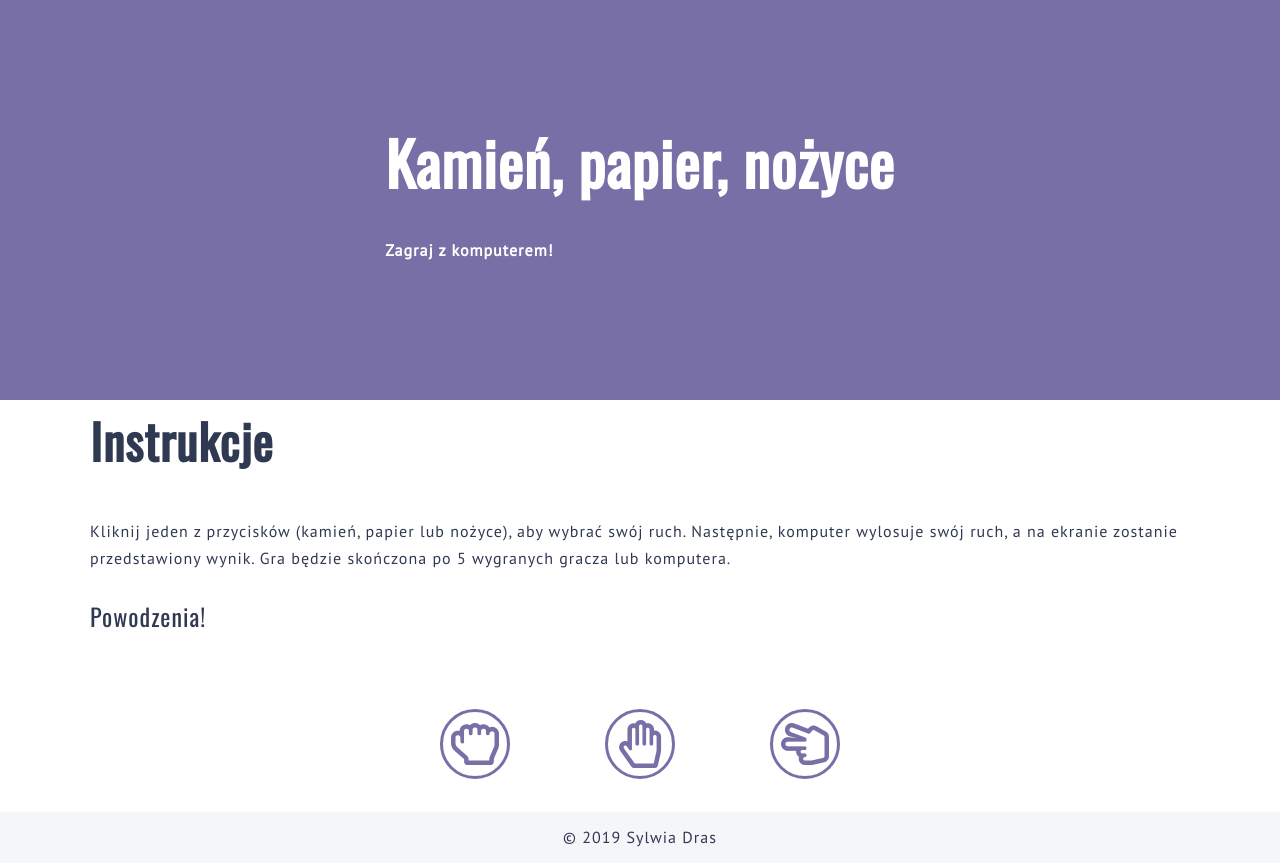
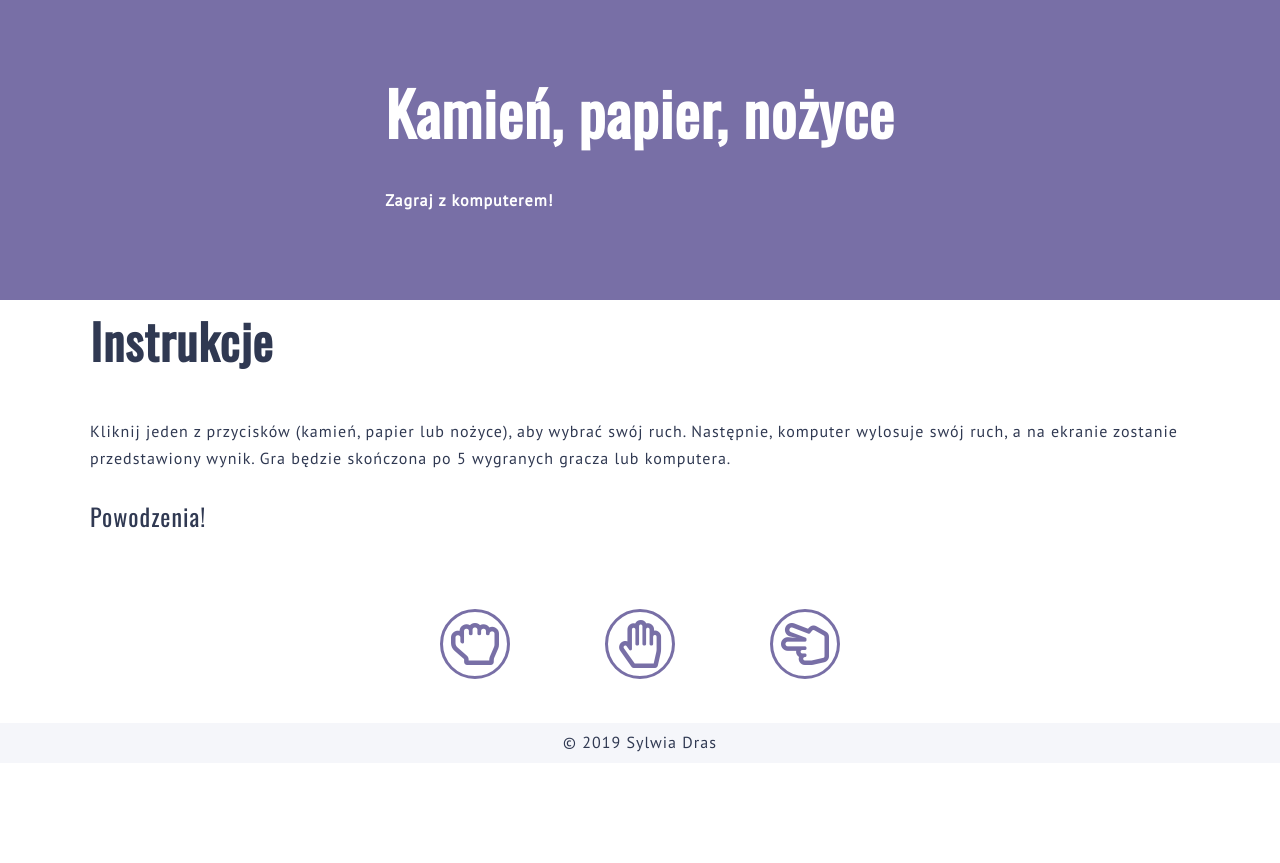
Before and after one commit to sylwiadras/javascript-prework, a website: page index.html in a window 1280 px wide. After the commit the page ends 800 px from the top, so only its background shows below. Drawn offline with nearby package versions, Linux system fonts and the light colour scheme.

Commit message:
Add footer css

```diff
--- a/sass/style.scss
+++ b/sass/style.scss
@@ -37,7 +37,7 @@ section {
 
 .splash {
     background-color: #786fa6;
-    min-height: 400px;
+    min-height: 300px;
     display: flex;
 }
 
@@ -108,9 +108,11 @@ section {
 
 footer {
     background-color: #f5f6fa;
-    padding: 12px;
-    text-align: center;
-    position: absolute;
     bottom: 0;
     width: 100%;
+    height: 40px;
+    margin-top: -40px;
+    display: flex;
+    justify-content: center;
+    align-items: center;
 }
```
Also changed, not shown: css/style.css, 1 other file.
